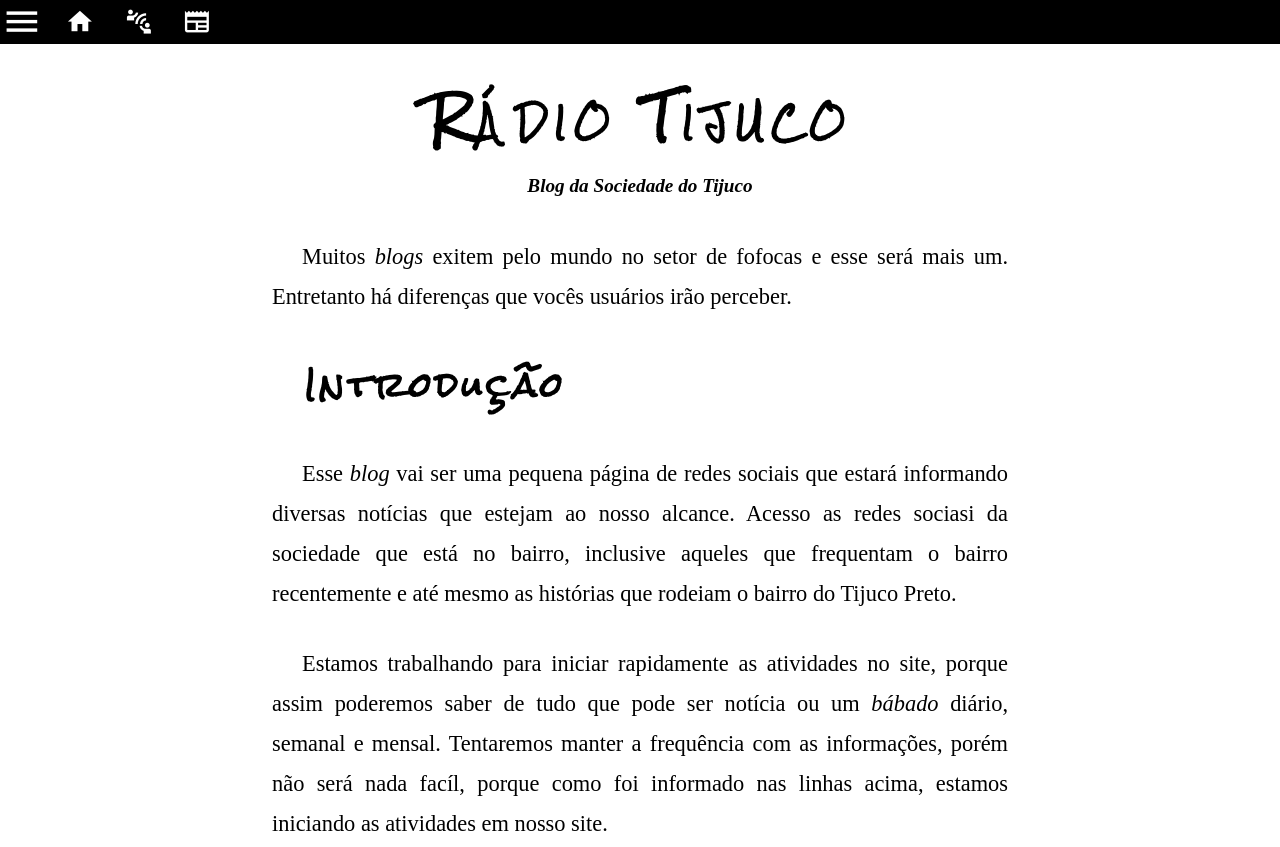
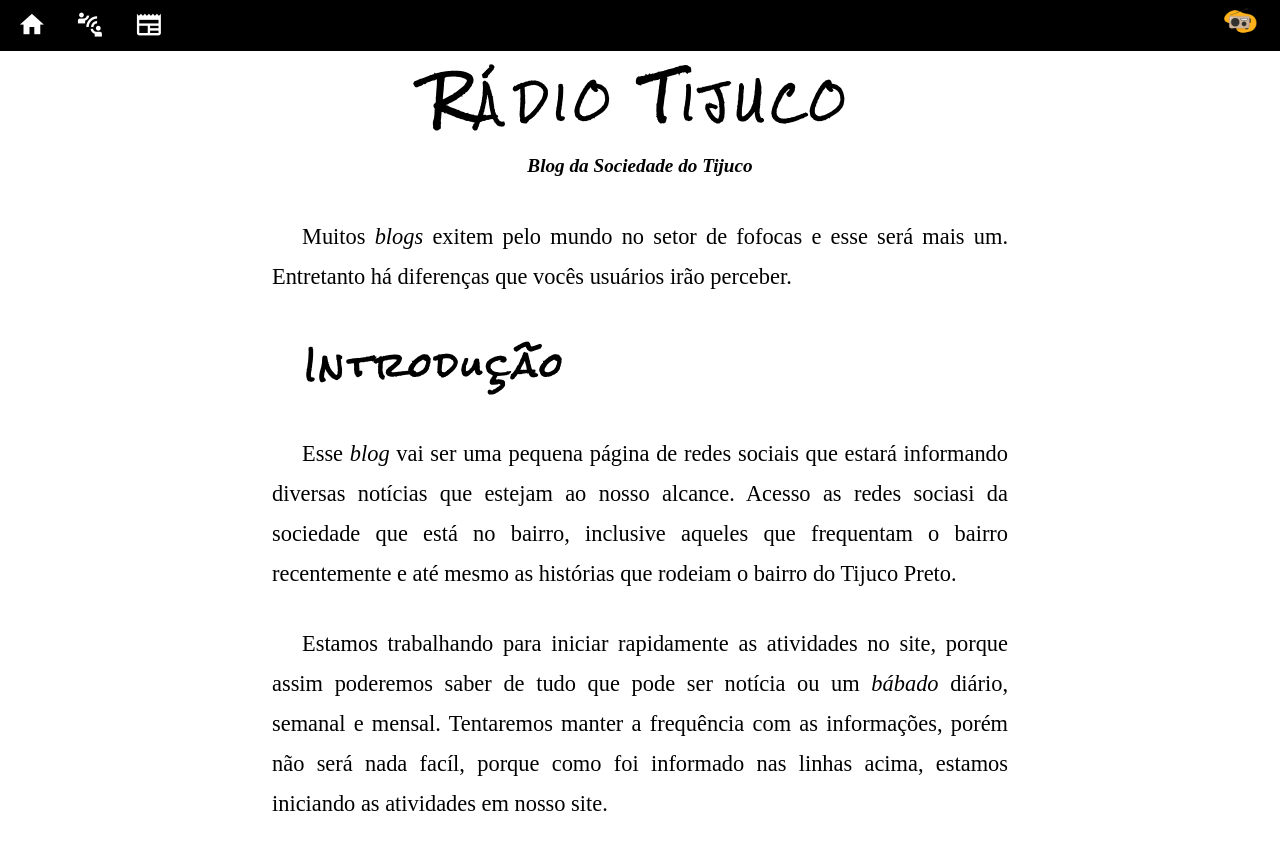
Before and after one commit to Sowrato/HTML-CSS, a plain HTML site: page Site Pessoal/index.html in a window 1280 px wide. Shown: the top 847 px of the page. Drawn offline with Linux system fonts and the light colour scheme; a web font is replaced by a local one.

Commit message:
Edições que eram necessárias para o código.

```diff
--- a/Site Pessoal/index.html
+++ b/Site Pessoal/index.html
@@ -5,7 +5,7 @@
     <meta http-equiv="X-UA-Compatible" content="IE=edge">
     <meta name="viewport" content="width=device-width, initial-scale=1.0">
     <title>Rádio Tijuco</title>
-    <link rel="shortcut icon" href="Imagens/favicon.ico" type="image/x-icon">
+    <link rel="shortcut icon" href="Imagens/icon_ca1230764ca4bb633779e94b7ad0c402.ico" type="image/x-icon">
     <link rel="stylesheet" href="site.css">
     <link rel="preconnect" href="https://fonts.googleapis.com">
     <link rel="preconnect" href="https://fonts.gstatic.com" crossorigin>
@@ -23,8 +23,10 @@
                 <i class="material-icons">connect_without_contact</i>
                 <i class="material-icons">newspaper</i>
             </menu>
+            <img src="Imagens/radio-foto-sem-fundo.png" alt="Imagem de um Rádio">
         </div>
         <div id="titulo">
+
             <h1>Rádio Tijuco</h1>
             <p>Blog da Sociedade do Tijuco</p>
         </div>
--- a/Site Pessoal/site.css
+++ b/Site Pessoal/site.css
@@ -34,10 +34,23 @@ html {
     font-family: Arial, Helvetica, sans-serif;
 }
 
+@keyframes image {
+    0% {transform: none;}
+    50% {transform: scale(1.8);}
+    100% {transform: none;}
+}
+
+@keyframes text {
+    0% {transform: none;}
+    50% {transform: rotateY(70deg);}
+    100% {transform: none;}
+}
+
 header > #icons {
     background-color: black;
     width: 100vw;
     position: fixed;
+    transform:
 }
 
 header > #icons > i {
@@ -70,6 +83,15 @@ header > #icons > menu > i:hover {
     transform: scale(1.3);
 }
 
+header > #icons > img {
+    width: 40px;
+    margin-right: 20px;
+    float: right;
+    animation-name: image;
+    animation-duration: 1.7s;
+    animation-delay: .5s;
+}
+
 header > #titulo {
     padding-top: 40px;
 }
@@ -88,6 +110,9 @@ header > #titulo > p {
     font-size: 1em;
     font-weight: bold;
     font-family: var(--fonte02);
+    animation-name: text;
+    animation-duration: 3s;
+    animation-delay: .5s;
 }
 
 main {
@@ -154,22 +179,23 @@ Typical Device Breakpoints
     }
 
     header > #icons > i {
-        margin-right: 10px;
-        padding: 10px;
-        cursor: pointer;
-        transform: scale(1.3);
-        color: white;
-    }
-
-    header > #icons > i:hover {
-        transform: scale(1.7);
+        display: none;
     }
 
     header > #icons > menu {
-        display: inline;
+        display: inline-block;
     }
 
-    header > #icons > menu > i {
+    header > #icons > menu > i{
+        margin-right: 30px;
+        color: white;
+        cursor: pointer;
+        transform: scale(1.2);
+    }
+
+    header > #icons > menu > i:nth-child(1) {
+        margin-left: 10px;
+        margin-top: 3px;
         margin-right: 30px;
         color: white;
         cursor: pointer;
@@ -223,19 +249,11 @@ Typical Device Breakpoints
     }
 
     header > #icons > i {
-        margin-right: 10px;
-        padding: 10px;
-        cursor: pointer;
-        transform: scale(1.3);
-        color: white;
-    }
-
-    header > #icons > i:hover {
-        transform: scale(1.7);
+        display: none;
     }
 
     header > #icons > menu {
-        display: inline;
+        display: inline-block;
     }
 
     header > #icons > menu > i {
@@ -245,12 +263,17 @@ Typical Device Breakpoints
         transform: scale(1.2);
     }
 
+    header > #icons > menu > i:nth-child(1) {
+        margin-left: 10px;
+        margin-top: 3px;
+        margin-right: 30px;
+        color: white;
+        cursor: pointer;
+        transform: scale(1.2);
+    }
+
     header > #icons > menu > i:hover {
         transform: scale(1.6);
-    }
-
-    header > #titulo {
-        padding-top: 60px;
     }
 
     header > #titulo > h1 {
```
Also changed, not shown: Site Pessoal/Imagens/icon_ca1230764ca4bb633779e94b7ad0c402.ico (added), Site Pessoal/Imagens/radio-foto-sem-fundo.png (added), 2 other files.
